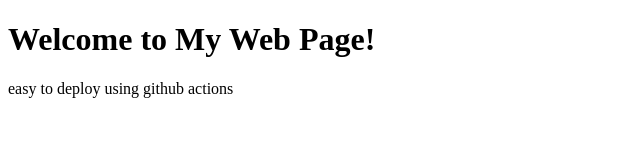
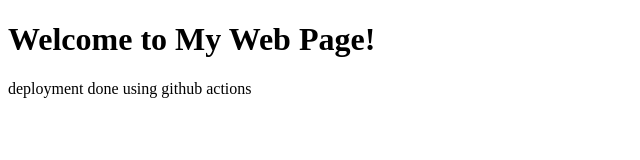
Before and after one commit to SaiRamya15/simple-webapp, a plain HTML site: page docs/index.html in a window 1280 px wide. Shown: the full height of the page, 0-640 px from the left. Drawn offline with Linux system fonts and the light colour scheme.

Commit message:
Update index.html

```diff
--- a/docs/index.html
+++ b/docs/index.html
@@ -7,6 +7,6 @@
 </head>
 <body>
     <h1>Welcome to My Web Page!</h1>
-    <p>easy to deploy using github actions</p>
+    <p>deployment done using github actions</p>
 </body>
 </html>
```
